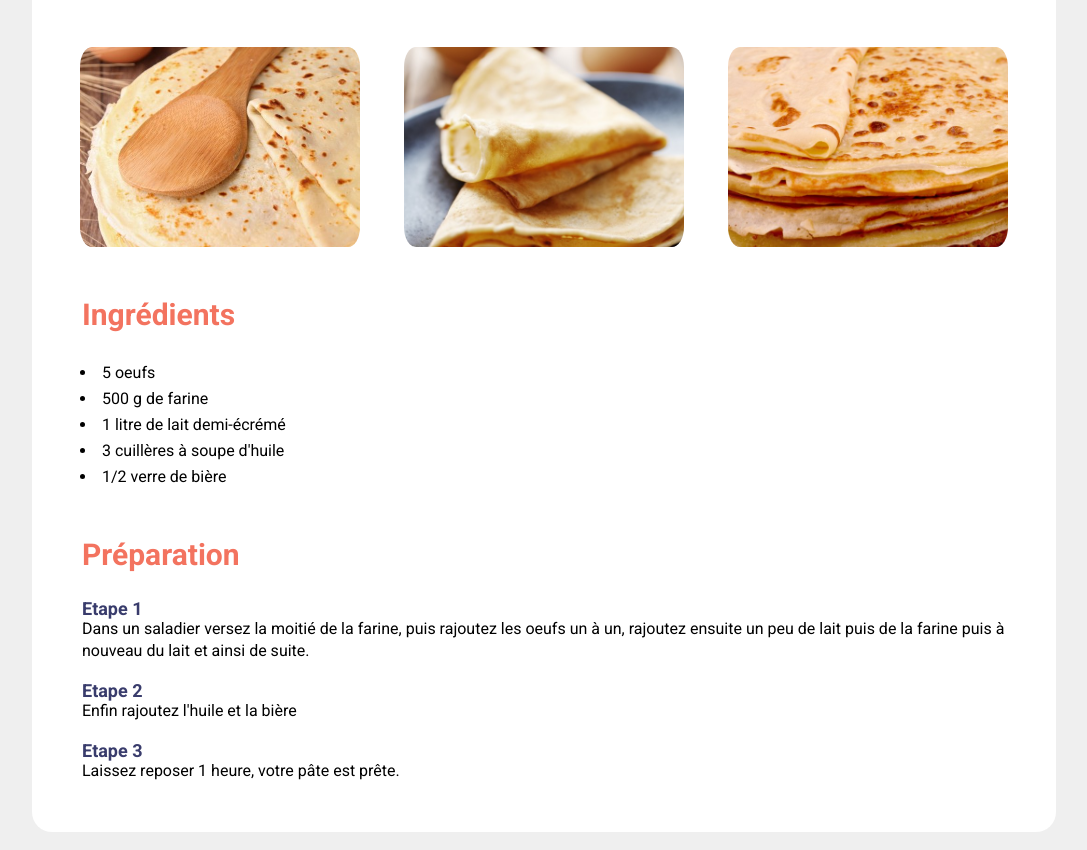
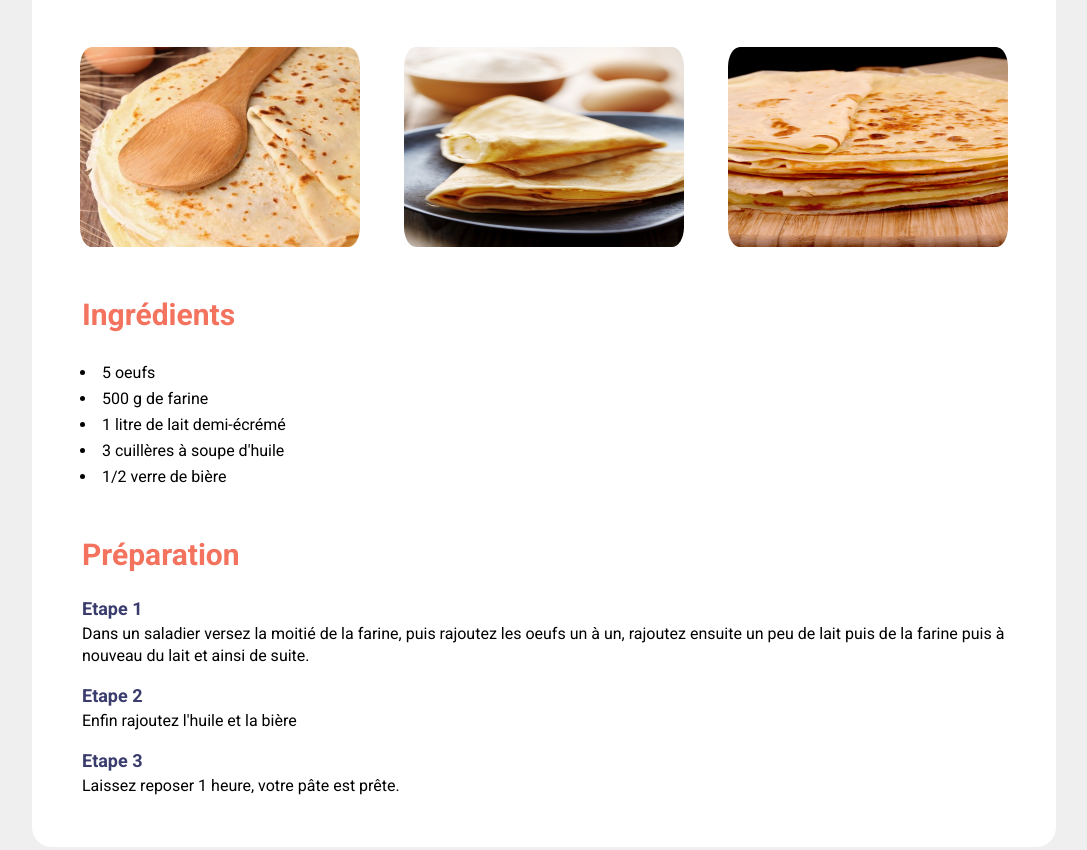
Before and after one commit to NelsonAxolotl/marmitonV2, a plain HTML site: page index.html in a window 1280 px wide. Shown: the part 363-1213 px from the top of the page, without its empty margins (96-1183 px from the left). Drawn offline with Linux system fonts and the light colour scheme.

Commit message:
modified

```diff
--- a/ASSESTS/STYLES/style.css
+++ b/ASSESTS/STYLES/style.css
@@ -69,7 +69,7 @@ main {
 }
 
 .picture img {
-    object-fit: cover;
+    object-fit: cover center;
     width: 320px;
     height: 200px;
     padding: 0 20px;
@@ -110,6 +110,7 @@ main {
 .prep p {
     line-height: 22px;
     margin-bottom: 20px;
+    margin-top: 5px;
 }
 
 footer {
```
